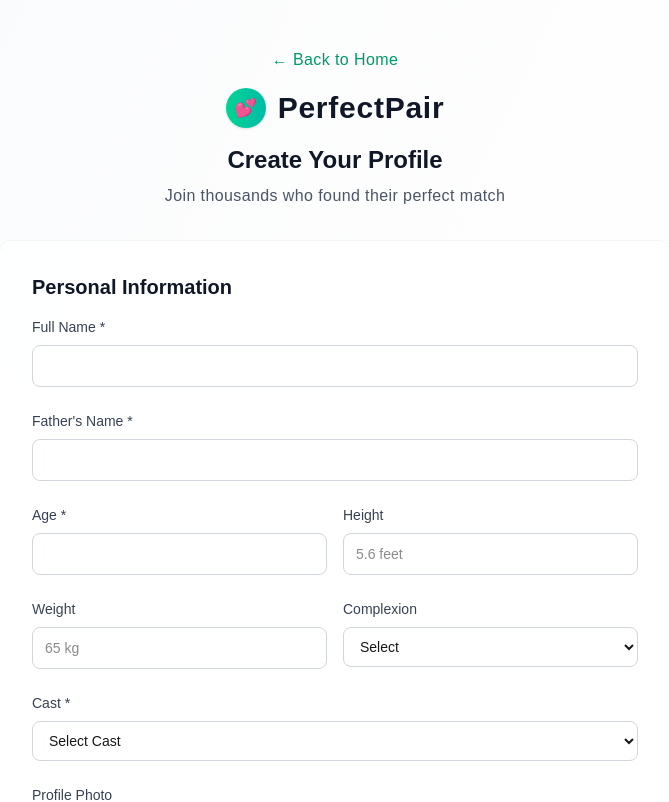
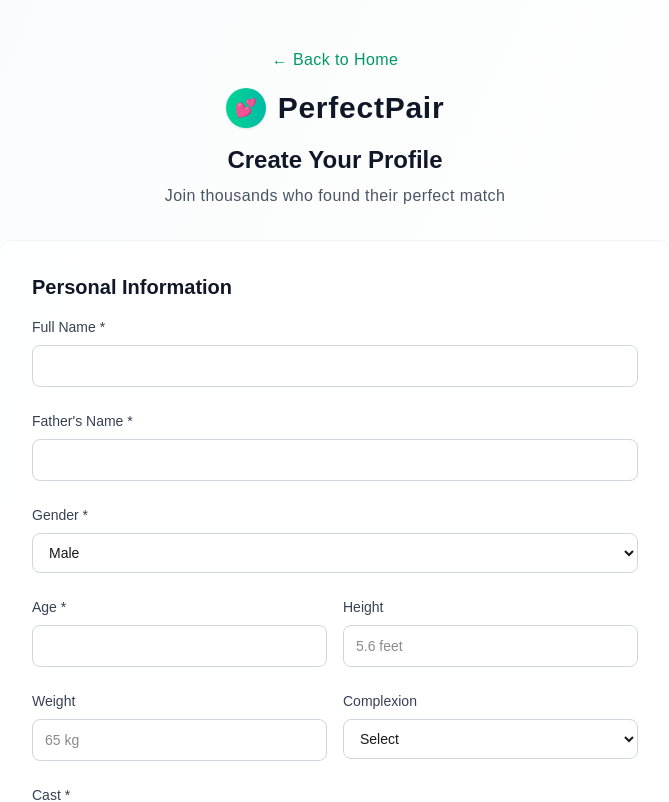
Before and after one commit to Nomanfayyaz0347/PerfectPair, a Next.js app: page /form in a window 1280 px wide. Shown: the top 802 px of the page, without its empty margins (305-974 px from the left). Built offline with nearby package versions, Linux system fonts and the light colour scheme; a web font is replaced by a local one.

Commit message:
Add gender field to form and profile model for better matching

```diff
--- a/src/app/api/profiles/route.ts
+++ b/src/app/api/profiles/route.ts
@@ -64,7 +64,7 @@ export async function POST(request: NextRequest) {
     console.log('📄 Form data received:', JSON.stringify(body, null, 2));
 
     // Validate required fields
-    const requiredFields = ['name', 'fatherName', 'age', 'cast', 'address', 'occupation', 'education', 'contactNumber'];
+    const requiredFields = ['name', 'fatherName', 'gender', 'age', 'cast', 'address', 'occupation', 'education', 'contactNumber'];
 
     for (const field of requiredFields) {
       if (!body[field]) {
@@ -92,6 +92,7 @@ export async function POST(request: NextRequest) {
       const profileData = {
         name: body.name,
         fatherName: body.fatherName,
+        gender: body.gender,
         age: parseInt(body.age) || 25,
         height: body.height || "5'5\"",
         weight: body.weight || "65kg",
--- a/src/app/form/page.tsx
+++ b/src/app/form/page.tsx
@@ -6,6 +6,7 @@ import Link from 'next/link';
 interface FormData {
   name: string;
   fatherName: string;
+  gender: 'Male' | 'Female';
   age: number;
   height: string;
   weight: string;
@@ -38,6 +39,7 @@ export default function FormPage() {
   const [formData, setFormData] = useState<FormData>({
     name: '',
     fatherName: '',
+    gender: 'Male',
     age: 0,
     height: '',
     weight: '',
@@ -206,6 +208,7 @@ export default function FormPage() {
         setFormData({
           name: '',
           fatherName: '',
+          gender: 'Male',
           age: 0,
           height: '',
           weight: '',
@@ -321,6 +324,20 @@ export default function FormPage() {
                   onChange={handleInputChange}
                   className={inputClasses}
                 />
+              </div>
+
+              <div>
+                <label className="block text-sm font-medium text-gray-700 mb-2">Gender *</label>
+                <select
+                  name="gender"
+                  required
+                  value={formData.gender}
+                  onChange={handleInputChange}
+                  className={selectClasses}
+                >
+                  <option value="Male">Male</option>
+                  <option value="Female">Female</option>
+                </select>
               </div>
 
               <div className="grid grid-cols-2 gap-4">
--- a/src/models/Profile.ts
+++ b/src/models/Profile.ts
@@ -3,6 +3,7 @@ import mongoose from 'mongoose';
 export interface IProfile extends mongoose.Document {
   name: string;
   fatherName: string;
+  gender: 'Male' | 'Female';
   age: number;
   height: string;
   weight: string;
@@ -49,6 +50,11 @@ const ProfileSchema = new mongoose.Schema({
     type: String,
     required: true,
     trim: true,
+  },
+  gender: {
+    type: String,
+    required: true,
+    enum: ['Male', 'Female'],
   },
   age: {
     type: Number,
```
